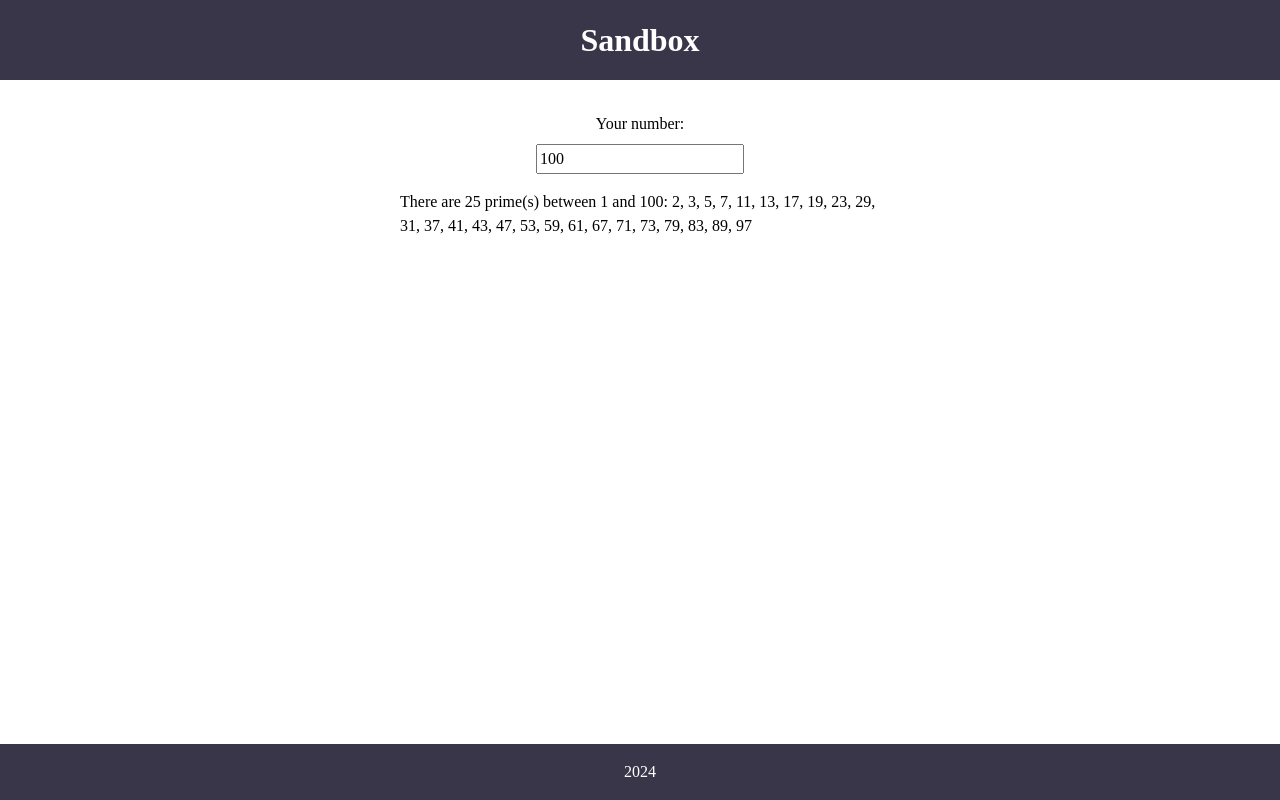
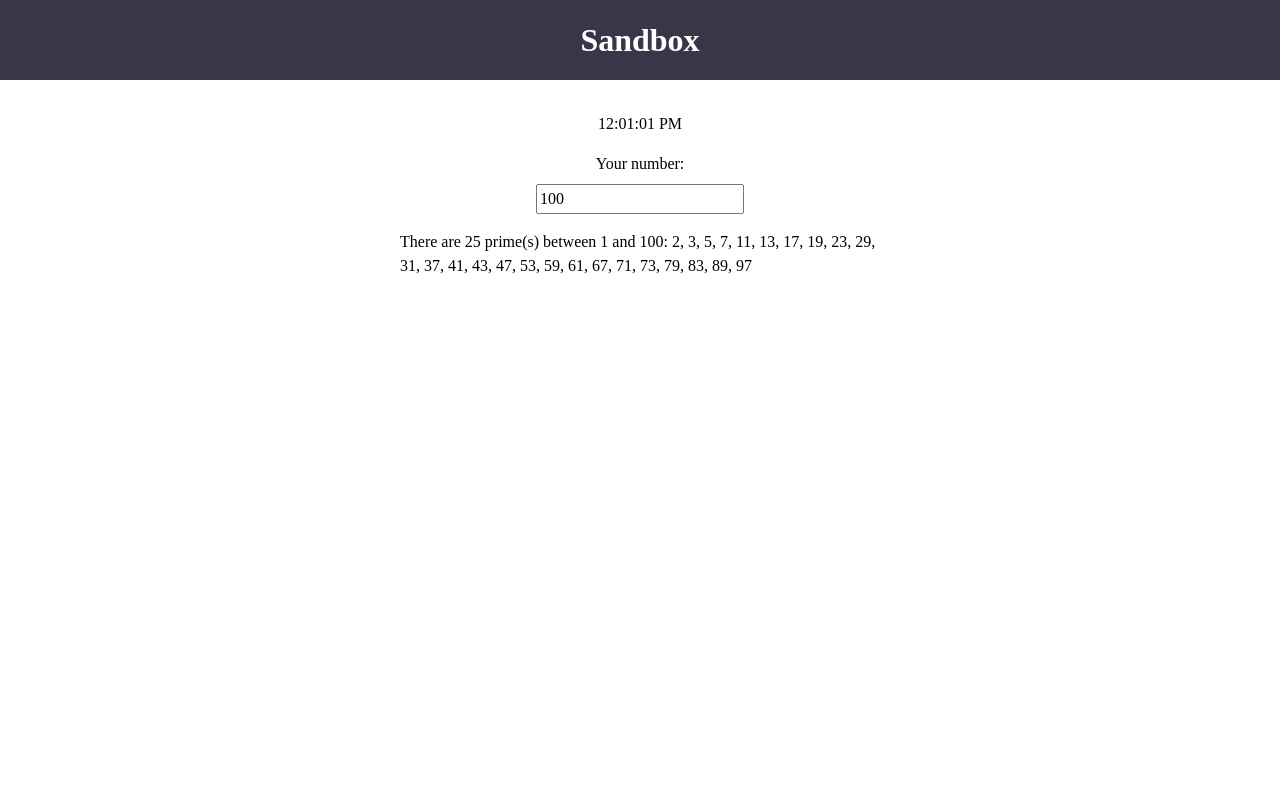
Before and after one commit to paulichdom/joy-of-react-playground, a React (Vite) app: page / in a window 1280 px wide. Built offline with nearby package versions, Linux system fonts and the light colour scheme.

Commit message:
implement memoisation

```diff
--- a/src/components/FindPrimes/FindPrimes.tsx
+++ b/src/components/FindPrimes/FindPrimes.tsx
@@ -1,22 +1,31 @@
 import * as React from 'react';
 import { isPrime } from '../../helpers';
 import styled from 'styled-components';
+import { useTime } from '../DigitalClock/use-time.hook';
+import { format } from 'date-fns/format';
 
 export const FindPrimes = () => {
   // We hold the user's selected number in state.
   const [selectedNum, setSelectedNum] = React.useState(100);
+  const time = useTime();
 
   // We calculate all of the prime numbers between 0 and the
   // user's chosen number, `selectedNum`:
-  const allPrimes = [];
-  for (let counter = 2; counter < selectedNum; counter++) {
-    if (isPrime(counter)) {
-      allPrimes.push(counter);
+  const allPrimes = React.useMemo(() => {
+    const result = [];
+
+    for (let counter = 2; counter < selectedNum; counter++) {
+      if (isPrime(counter)) {
+        result.push(counter);
+      }
     }
-  }
+
+    return result;
+  }, [selectedNum]);
 
   return (
     <Wrapper>
+      <p className="clock">{format(time, 'hh:mm:ss a')}</p>
       <Form>
         <label htmlFor="num">Your number:</label>
         <input
--- a/src/components/Layout/Layout.tsx
+++ b/src/components/Layout/Layout.tsx
@@ -5,6 +5,7 @@ type LayoutProps = {
   children: ReactNode;
 };
 
+// Footer is commented out temp to gain more realestate and ease of use
 const Layout: React.FC<LayoutProps> = ({ children }) => {
   return (
     <Container>
@@ -12,9 +13,9 @@ const Layout: React.FC<LayoutProps> = ({ children }) => {
         <h1>Sandbox</h1>
       </Header>
       <Main>{children}</Main>
-      <Footer>
+      {/*  <Footer>
         <p>2024</p>
-      </Footer>
+      </Footer> */}
     </Container>
   );
 };
@@ -30,8 +31,8 @@ const Container = styled.div`
   grid-template-rows: auto 1fr auto;
   grid-template-areas:
     'header header header'
-    '. main .'
-    'footer footer footer';
+    '. main .';
+  /* 'footer footer footer'; */
   min-height: 100%;
 `;
 
@@ -48,11 +49,11 @@ const Main = styled.main`
   grid-area: main;
 `;
 
-const Footer = styled.footer`
+/* const Footer = styled.footer`
   grid-area: footer;
   display: flex;
   justify-content: center;
   padding: 16px 24px;
   color: white;
   background-color: hsl(250deg 15% 25%);
-`;
+`; */
```
